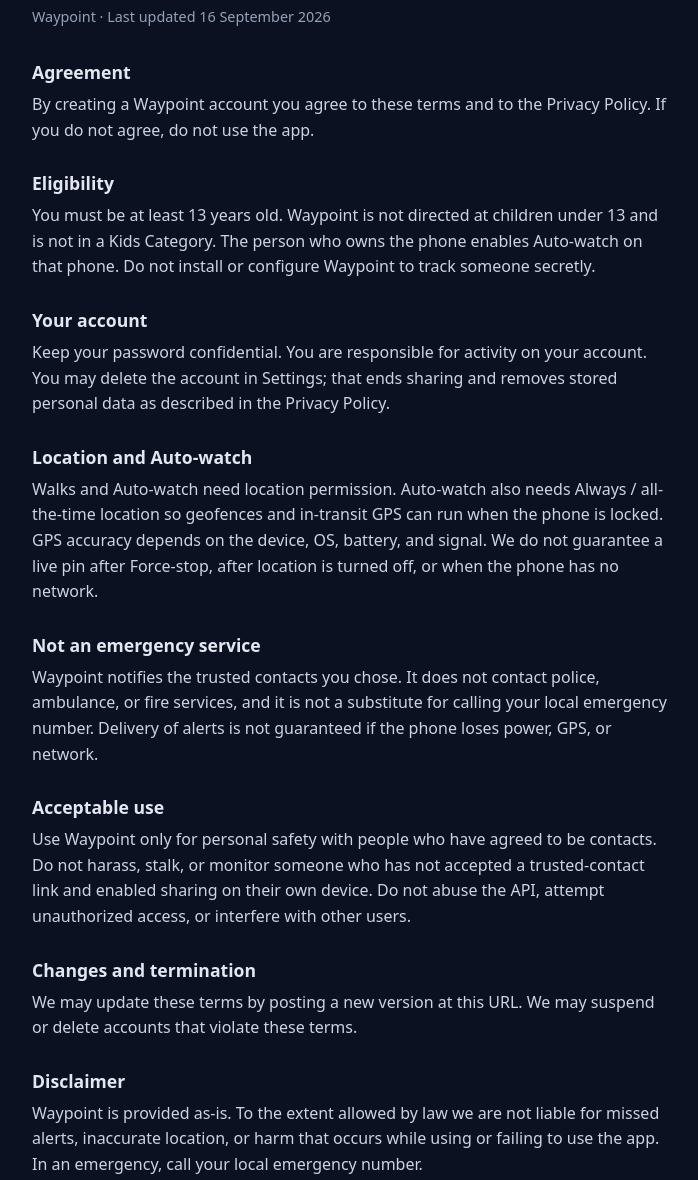
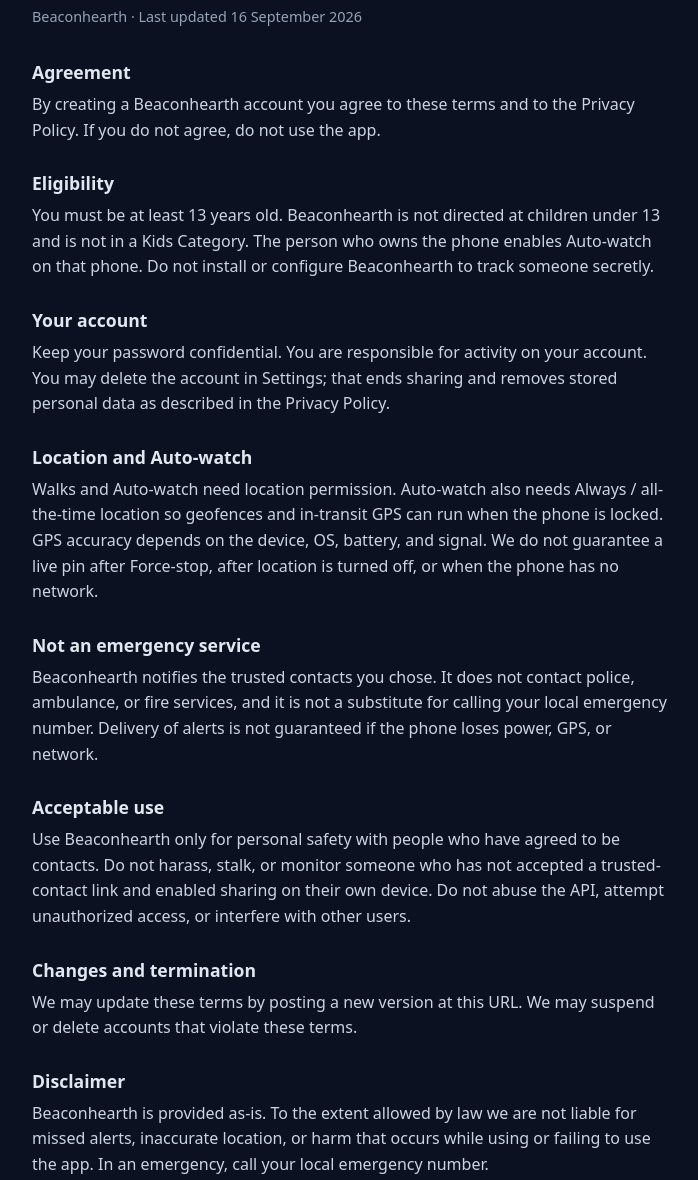
Before and after one commit to ZeeJay321/pathguard-legal, a plain HTML site: page terms/index.html in a window 1280 px wide. Shown: the part 140-1320 px from the top of the page, without its empty margins (288-986 px from the left). Drawn offline with Linux system fonts and the light colour scheme.

Commit message:
Changed name to beaconhearth

```diff
--- a/terms/index.html
+++ b/terms/index.html
@@ -3,7 +3,7 @@
 <head>
   <meta charset="utf-8" />
   <meta name="viewport" content="width=device-width, initial-scale=1" />
-  <title>Terms of Use · Waypoint</title>
+  <title>Terms of Use · Beaconhearth</title>
   <style>
     body { font-family: system-ui, sans-serif; background: #0b1120; color: #e2e8f0; margin: 0; padding: 48px 24px 80px; }
     main { max-width: 40rem; margin: 0 auto; }
@@ -22,13 +22,13 @@
       <a href="../privacy/">Privacy Policy</a>
     </nav>
     <h1>Terms of Use</h1>
-    <p class="meta">Waypoint · Last updated 16 September 2026</p>
+    <p class="meta">Beaconhearth · Last updated 16 September 2026</p>
 
     <h2>Agreement</h2>
-    <p>By creating a Waypoint account you agree to these terms and to the Privacy Policy. If you do not agree, do not use the app.</p>
+    <p>By creating a Beaconhearth account you agree to these terms and to the Privacy Policy. If you do not agree, do not use the app.</p>
 
     <h2>Eligibility</h2>
-    <p>You must be at least 13 years old. Waypoint is not directed at children under 13 and is not in a Kids Category. The person who owns the phone enables Auto-watch on that phone. Do not install or configure Waypoint to track someone secretly.</p>
+    <p>You must be at least 13 years old. Beaconhearth is not directed at children under 13 and is not in a Kids Category. The person who owns the phone enables Auto-watch on that phone. Do not install or configure Beaconhearth to track someone secretly.</p>
 
     <h2>Your account</h2>
     <p>Keep your password confidential. You are responsible for activity on your account. You may delete the account in Settings; that ends sharing and removes stored personal data as described in the Privacy Policy.</p>
@@ -37,16 +37,16 @@
     <p>Walks and Auto-watch need location permission. Auto-watch also needs Always / all-the-time location so geofences and in-transit GPS can run when the phone is locked. GPS accuracy depends on the device, OS, battery, and signal. We do not guarantee a live pin after Force-stop, after location is turned off, or when the phone has no network.</p>
 
     <h2>Not an emergency service</h2>
-    <p>Waypoint notifies the trusted contacts you chose. It does not contact police, ambulance, or fire services, and it is not a substitute for calling your local emergency number. Delivery of alerts is not guaranteed if the phone loses power, GPS, or network.</p>
+    <p>Beaconhearth notifies the trusted contacts you chose. It does not contact police, ambulance, or fire services, and it is not a substitute for calling your local emergency number. Delivery of alerts is not guaranteed if the phone loses power, GPS, or network.</p>
 
     <h2>Acceptable use</h2>
-    <p>Use Waypoint only for personal safety with people who have agreed to be contacts. Do not harass, stalk, or monitor someone who has not accepted a trusted-contact link and enabled sharing on their own device. Do not abuse the API, attempt unauthorized access, or interfere with other users.</p>
+    <p>Use Beaconhearth only for personal safety with people who have agreed to be contacts. Do not harass, stalk, or monitor someone who has not accepted a trusted-contact link and enabled sharing on their own device. Do not abuse the API, attempt unauthorized access, or interfere with other users.</p>
 
     <h2>Changes and termination</h2>
     <p>We may update these terms by posting a new version at this URL. We may suspend or delete accounts that violate these terms.</p>
 
     <h2>Disclaimer</h2>
-    <p>Waypoint is provided as-is. To the extent allowed by law we are not liable for missed alerts, inaccurate location, or harm that occurs while using or failing to use the app. In an emergency, call your local emergency number.</p>
+    <p>Beaconhearth is provided as-is. To the extent allowed by law we are not liable for missed alerts, inaccurate location, or harm that occurs while using or failing to use the app. In an emergency, call your local emergency number.</p>
   </main>
 </body>
 </html>
```
Also changed, not shown: index.html (+2 -2 lines), privacy/index.html (+6 -6 lines), 1 other file.
